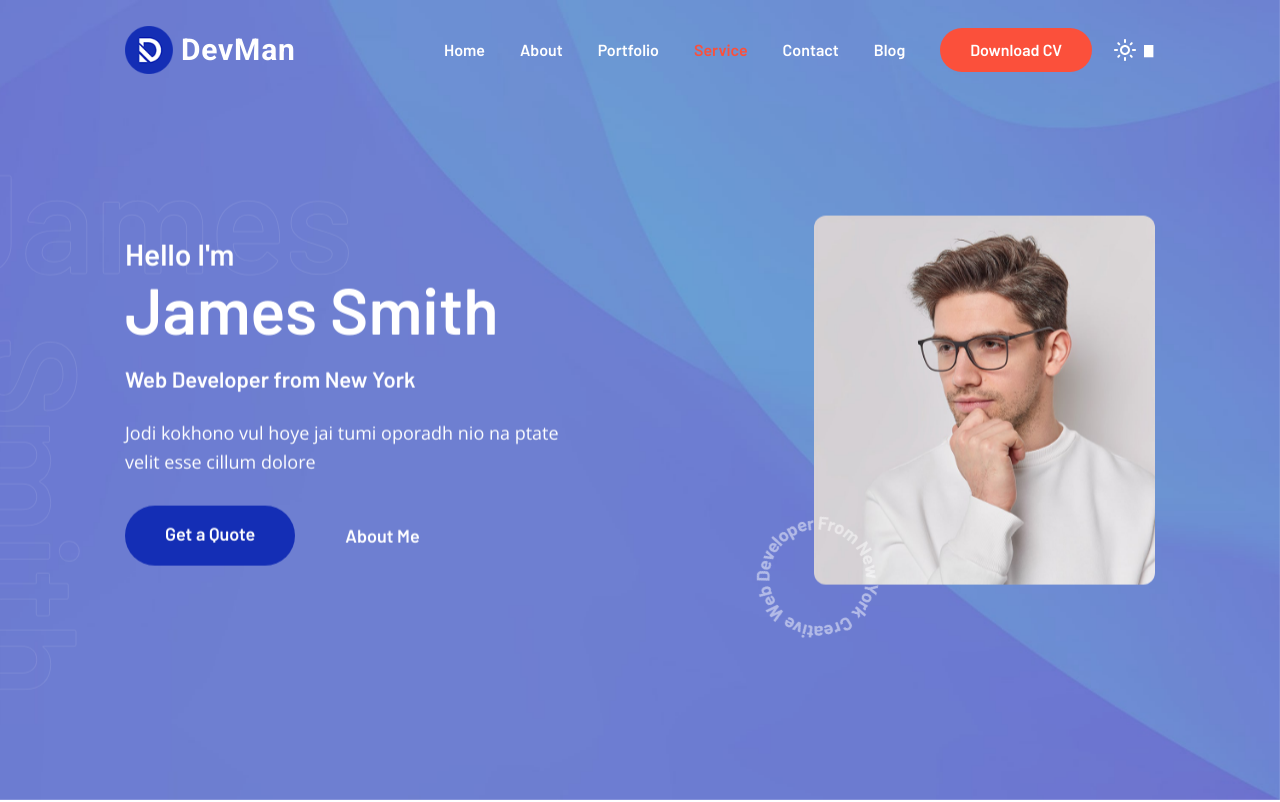
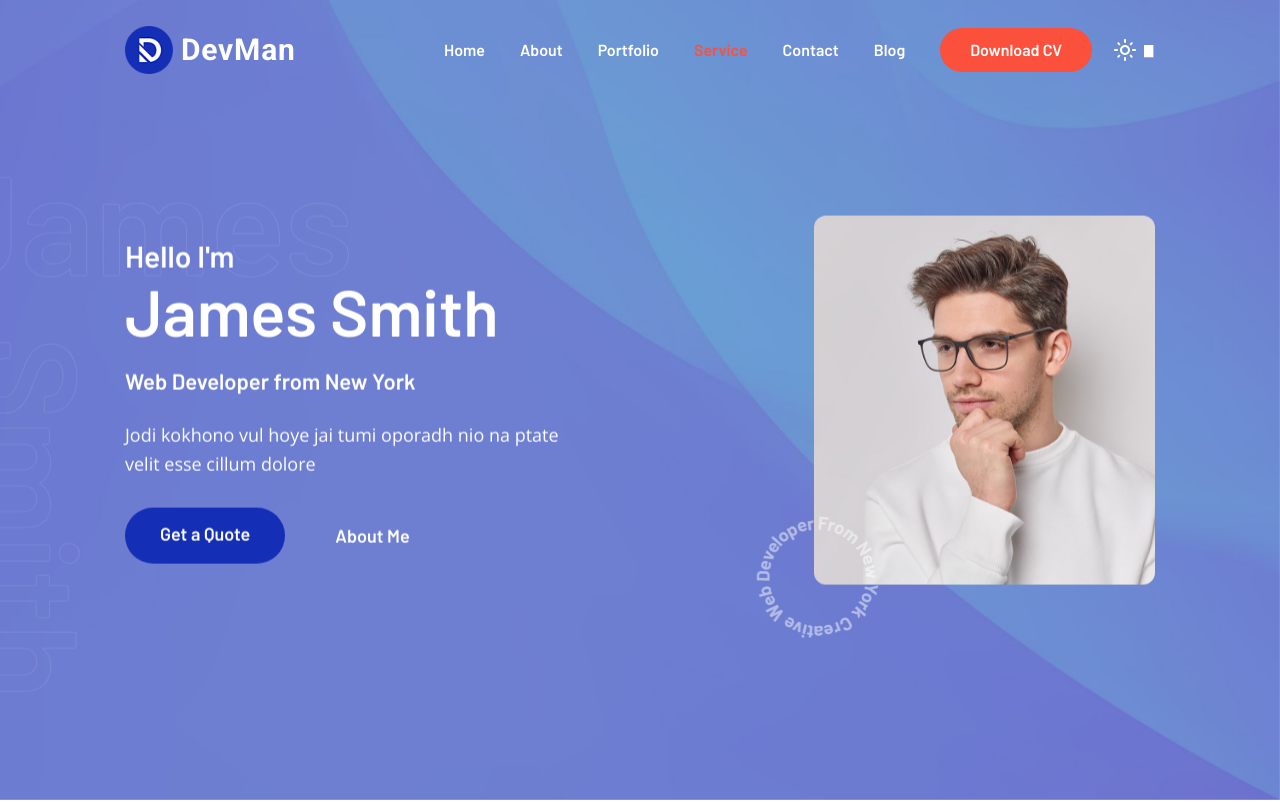
Before and after one commit to phamday997/Portfolio-ReactTypeScript, a React (Vite) app: page / in a window 1280 px wide. Shown: the top 802 px of the page. Built offline with nearby package versions, Linux system fonts and the light colour scheme; grey boxes are pictures that could not be loaded.

Commit message:
update size style of cpn button

```diff
--- a/src/components/Button/Button.scss
+++ b/src/components/Button/Button.scss
@@ -28,8 +28,11 @@
     border: none;
     text-decoration: none;
   }
+  @include mixins.big_screen {
+    padding: 12px 35px 15px;
+  }
   @include mixins.large_screen {
-    padding: 11px 35px 14px;
+    padding: 11px 30px 14px;
   }
   @include mixins.desktop {
     &[type="submit"] {
```
